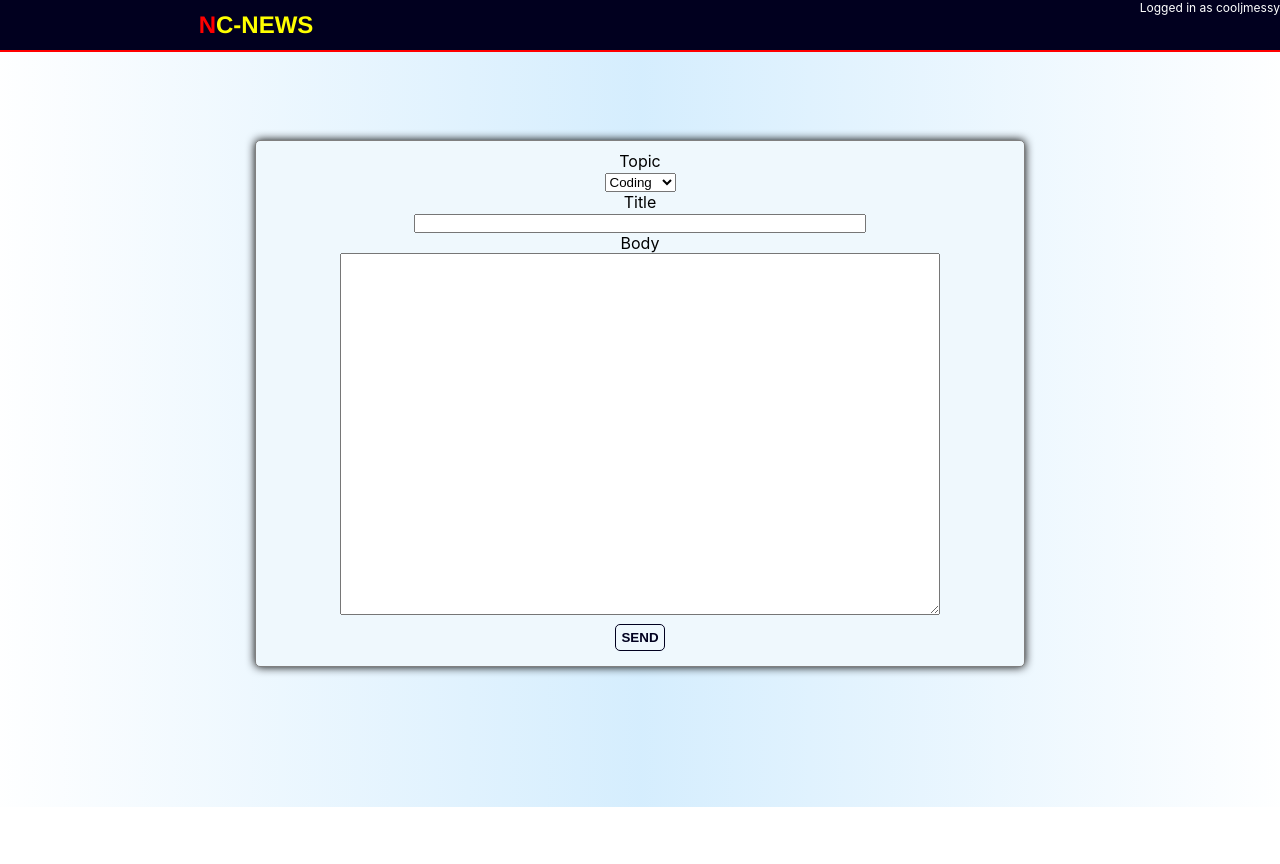
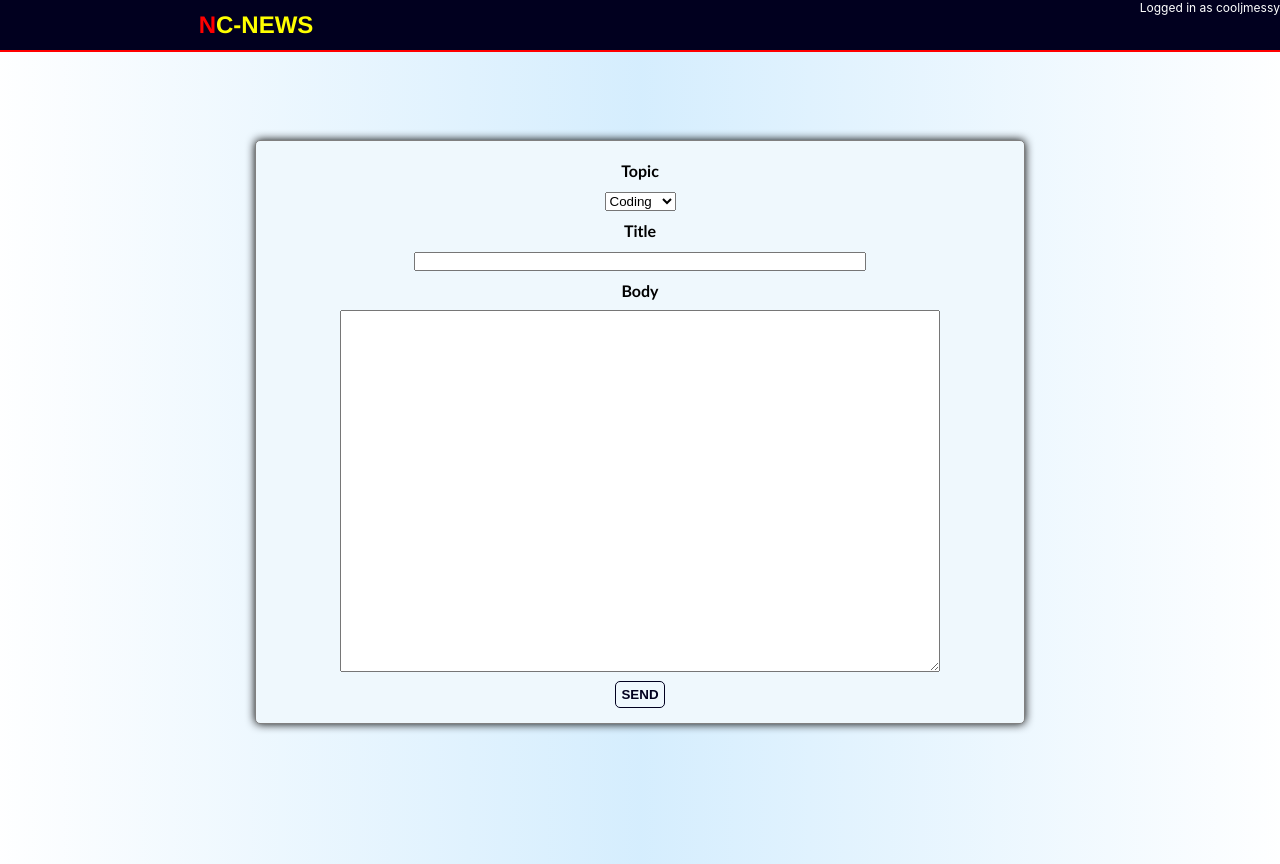
Before and after one commit to tgabri/fe-ncnews, a React (Create React App) app: page /createarticle in a window 1280 px wide. Before the commit the page ends 807 px from the top, so only its background shows below. Built offline with nearby package versions, Linux system fonts and the light colour scheme; the HTML template or start-up script is replaced by a standard one.

Commit message:
made some improvements2

```diff
--- a/src/App.css
+++ b/src/App.css
@@ -331,13 +331,20 @@ header a {
   border-radius: 5px;
   box-shadow: rgb(0, 0, 0) 0 0 10px 0px;
 }
-.addArticle {
+.postArticleContainer p {
+  margin: 5px;
+  font-weight: bold;
+  font-size: 16px;
+  font-family: 'Gill Sans', 'Gill Sans MT', Calibri, 'Trebuchet MS', sans-serif;
+  padding: 5px;
+}
+.postArticleContainer form {
   display: block;
   margin: 0 auto;
   text-align: center;
   padding: 10px;
 }
-.addArticle button {
+.postArticleContainer button {
   padding: 5px;
   margin: 5px;
   font-weight: bold;
@@ -346,10 +353,10 @@ header a {
   border: 1px #01001f solid;
   border-radius: 5px;
 }
-.addArticle input {
+.postArticleContainer input {
   width: 60%;
 }
-.addArticle textarea {
+.postArticleContainer textarea {
   height: 360px;
   width: 80%;
 }
@@ -544,22 +551,30 @@ article {
 .postCommentContainer {
   display: block;
   margin: 40px auto;
-  width: 60%;
+  width: 80%;
   background-color: rgb(239, 248, 253);
   border: 1px solid #808080;
   border-radius: 5px;
   box-shadow: rgb(0, 0, 0) 0 0 10px 0px;
 }
-.addCommentBox {
+.postCommentContainer p {
+  margin: 5px;
+  font-weight: bold;
+  font-size: 16px;
+  font-family: 'Gill Sans', 'Gill Sans MT', Calibri, 'Trebuchet MS', sans-serif;
+  padding: 5px;
+}
+
+.postCommentContainer form {
   display: block;
   margin: 0 auto;
   text-align: center;
   padding: 10px;
 }
-.addCommentBox textarea {
+.postCommentContainer textarea {
   width: 80%;
 }
-.addCommentBox button {
+.postCommentContainer button {
   padding: 5px;
   margin: 5px;
   font-weight: bold;
--- a/src/components/PostArticle.jsx
+++ b/src/components/PostArticle.jsx
@@ -13,7 +13,7 @@ export default class PostArticle extends Component {
     let { title, body } = this.state;
     return (
       <div className='postArticleContainer'>
-        <form className='addArticle' onSubmit={this.handleSubmit}>
+        <form onSubmit={this.handleSubmit}>
           <label>
             <p>Topic</p>
             <select onChange={this.handleChange} name='topic'>
--- a/src/components/PostComment.jsx
+++ b/src/components/PostComment.jsx
@@ -8,7 +8,7 @@ export default class PostComment extends Component {
     const { body } = this.state;
     return (
       <div className='postCommentContainer'>
-        <form className='addCommentBox' onSubmit={this.handleSubmit}>
+        <form onSubmit={this.handleSubmit}>
           <label>
             <p> Comment</p>
             <textarea
```
